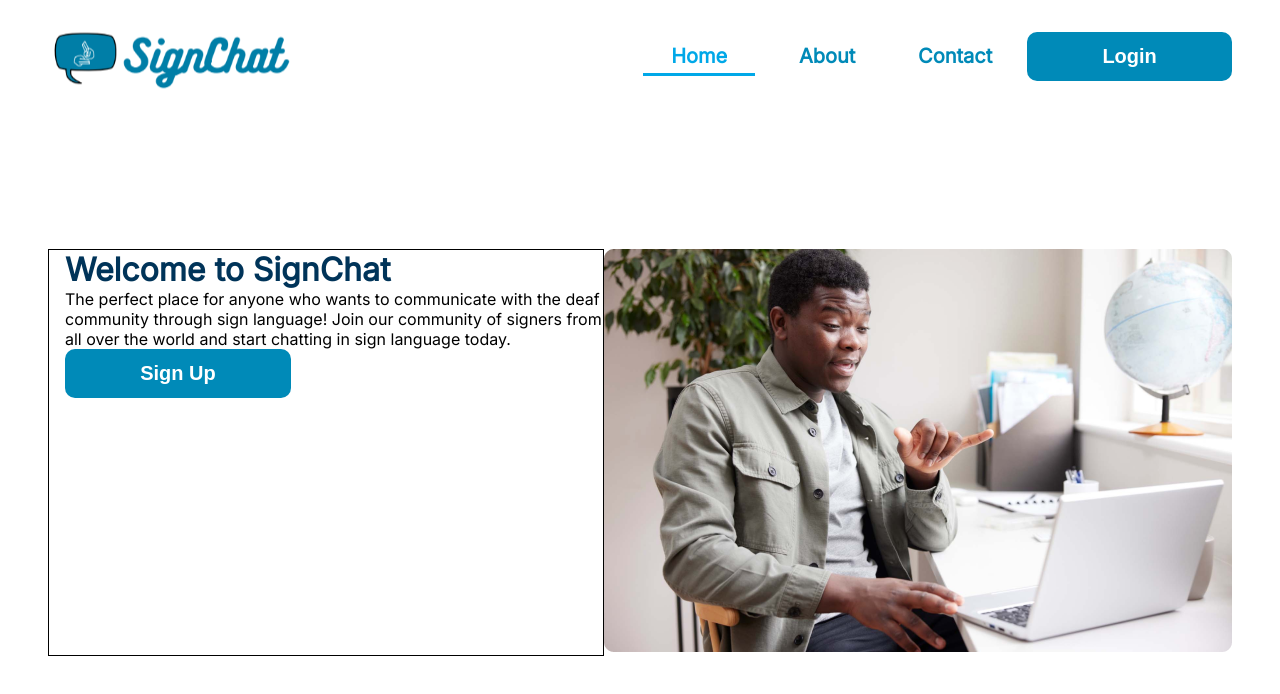
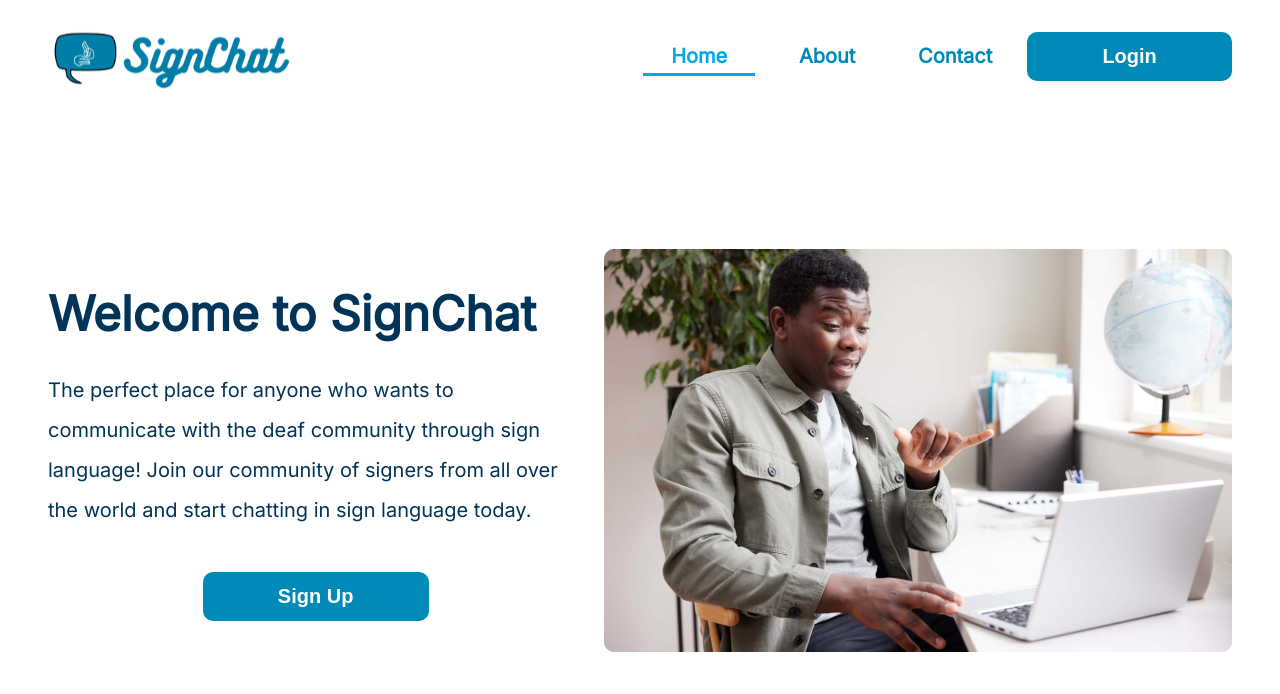
Before and after one commit to SignLink/Signchat-Frontend, a React (Create React App) app: page / in a window 1280 px wide. Shown: the top 694 px of the page. Built offline with nearby package versions, Linux system fonts and the light colour scheme.

Commit message:
added introduction to homepage

```diff
--- a/src/Home Page/Home Components/Introduction.css
+++ b/src/Home Page/Home Components/Introduction.css
@@ -1,14 +1,37 @@
-.intro-main{
+@import url('https://fonts.googleapis.com/css2?family=Inter&display=swap');
+
+.intro-main {
     display: flex;
     justify-content: space-between;
     margin-top: 9.5rem;
+
 }
-.intro-description{
+
+.intro-description {
+    display: flex;
+    flex-direction: column;
+    justify-content: center;
     min-width: 40%;
     width: 42rem;
-    border: 1px solid black;
-    padding-left: 1rem;
+    padding-right: 1.3rem;
+    color: var(--font-color);
+    position: relative;
 }
-.intro-description h1{
-    color: var(--font-color);
+
+.intro-description h1 {
+    font-weight: 700;
+    font-size: 3rem;
+
 }
+.intro-description p{
+    margin-top: 1.7rem;
+    line-height: 2.5rem;
+    font-size: 1.25rem;
+    font-weight: 500;
+}
+.sign-up-button{
+    margin-top: 2.635rem;
+    display: flex;
+    justify-content: center;
+    width: 100%;
+}
--- a/src/Home Page/Home Components/Introduction.tsx
+++ b/src/Home Page/Home Components/Introduction.tsx
@@ -14,7 +14,9 @@ function Introduction() {
             community through sign language! Join our community of signers from
             all over the world and start chatting in sign language today.
           </p>
-          <Button buttonName="Sign Up" />
+          <div className="sign-up-button">
+            <Button buttonName="Sign Up" />
+          </div>
         </div>
         <div className="intro-pic">
           <img src={introPerson} alt="person-doing-sign-on-laptop"></img>
```
